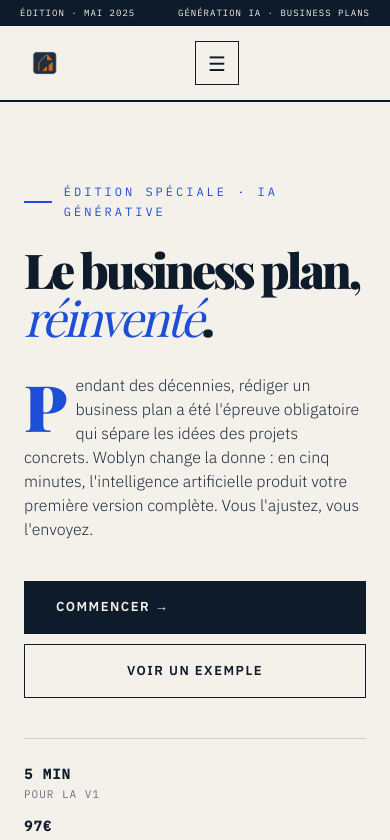
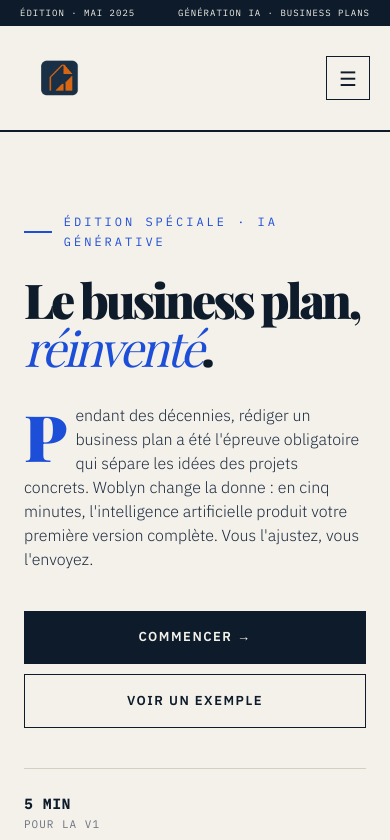
Before and after one commit to imboss29/woblyn, a Next.js app: page / in a window 390 px wide. Shown: the top 840 px of the page. Built offline with nearby package versions, Linux system fonts and the light colour scheme.

Commit message:
Fix mobile nav alignment and button centering

```diff
--- a/app/globals.css
+++ b/app/globals.css
@@ -354,6 +354,9 @@
 @media (max-width: 768px) {
   nav {
     padding: 12px 20px !important;
+    display: flex !important;
+    justify-content: space-between !important;
+    align-items: center !important;
   }
 
   .nav-link-desktop,
@@ -362,8 +365,18 @@
     display: none !important;
   }
 
+  .nav-left {
+    flex: 1;
+  }
+
+  .nav-right {
+    display: flex !important;
+    justify-content: flex-end !important;
+    align-items: center !important;
+  }
+
   .burger-btn {
-    display: flex;
+    display: flex !important;
     align-items: center;
     justify-content: center;
   }
@@ -373,7 +386,7 @@
   }
 
   .nav-left img {
-    height: 50px !important;
+    height: 80px !important;
   }
 
   .topbar {
@@ -405,5 +418,8 @@
   .btn-primary, .btn-secondary {
     width: 100%;
     text-align: center;
+    display: flex !important;
+    align-items: center !important;
+    justify-content: center !important;
   }
 }
```
